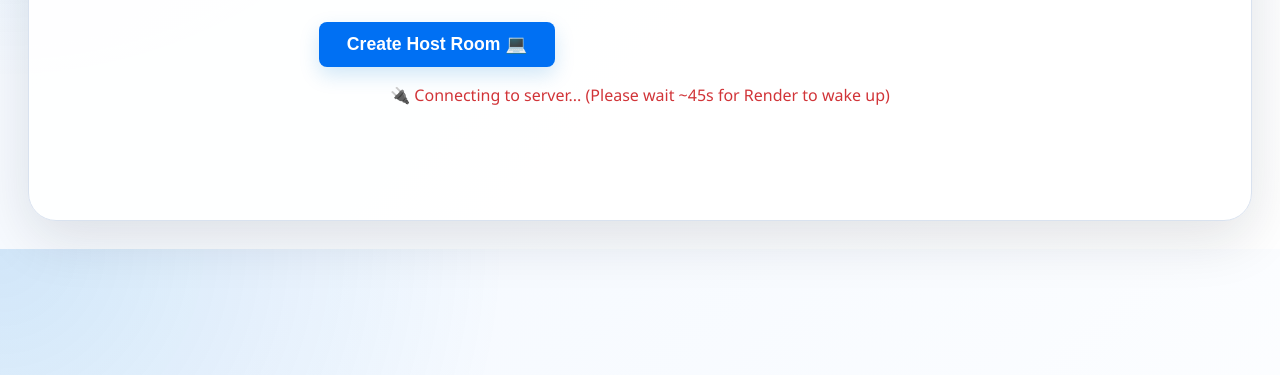
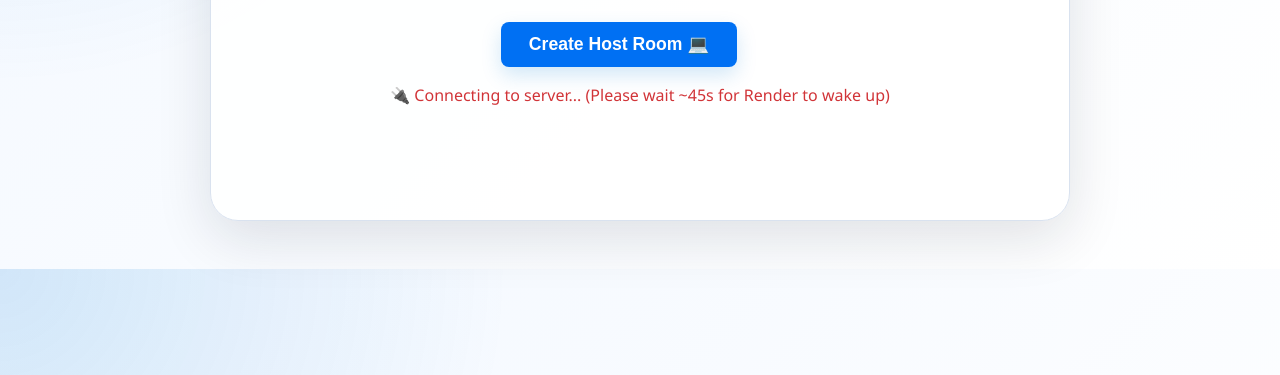
Before and after one commit to crg1nh3-prog/Group_Quizz_WebApp, a website: page public/index.html in a window 1280 px wide. Shown: the part 425-800 px from the top of the page. Drawn offline with nearby package versions, Linux system fonts and the light colour scheme; no server answers.

Commit message:
Refine .hero-card styles for better layout
Updated styles for .hero-card to improve layout and centering.

```diff
--- a/public/styles.css
+++ b/public/styles.css
@@ -110,13 +110,15 @@ p {
 }
 
 .hero-card {
+  max-width: 860px;          /* MATCH: Keeps the card beautifully sized */
+  margin: 20px auto;         /* MATCH: Centers the entire card on the page */
   min-height: 420px;
   padding: 48px;
   display: flex;
-  flex-direction: column;   /* Force elements to stack vertically */
+  flex-direction: column;    /* Stack items vertically */
   align-items: center;       /* Center items horizontally */
-  justify-content: center;    /* Center items vertically */
-  text-align: center;        /* Make sure all paragraph and heading text is centered */
+  justify-content: center;   /* Center items vertically */
+  text-align: center;        /* Center all inner text */
 }
 
 .hero-content {
```
